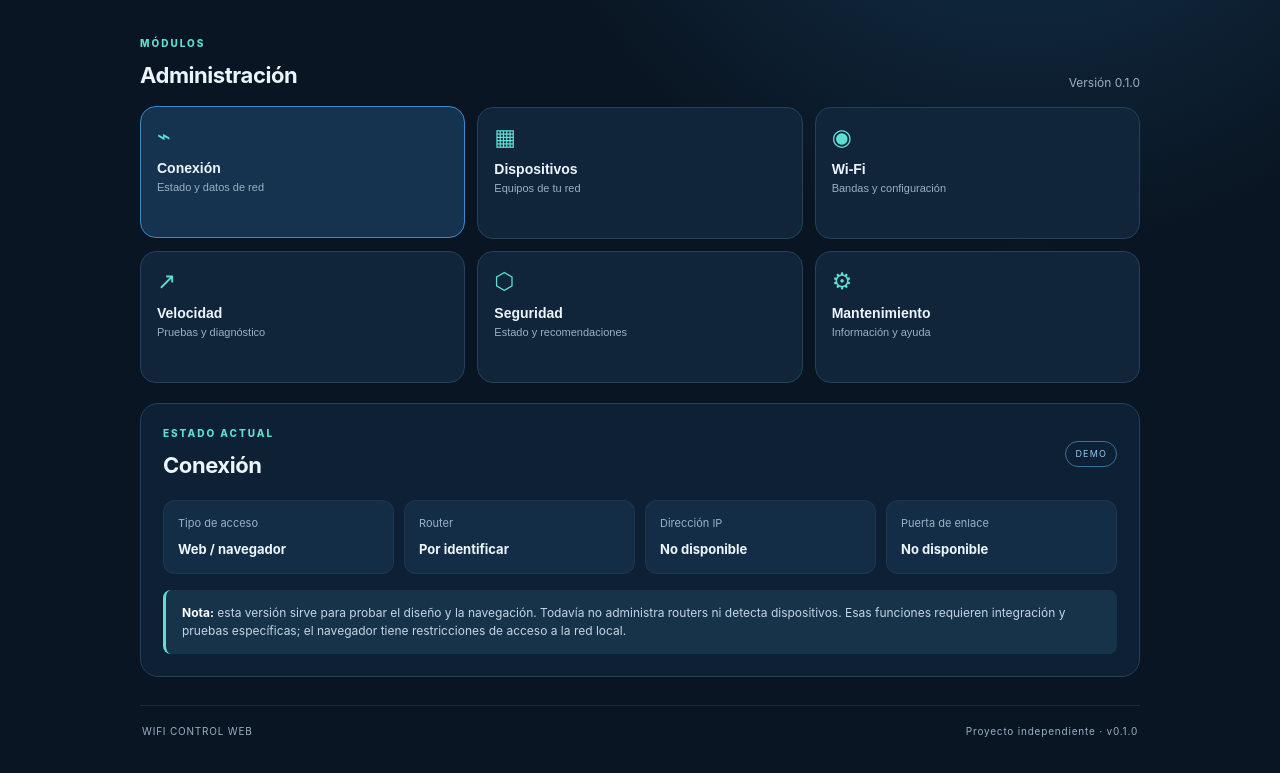
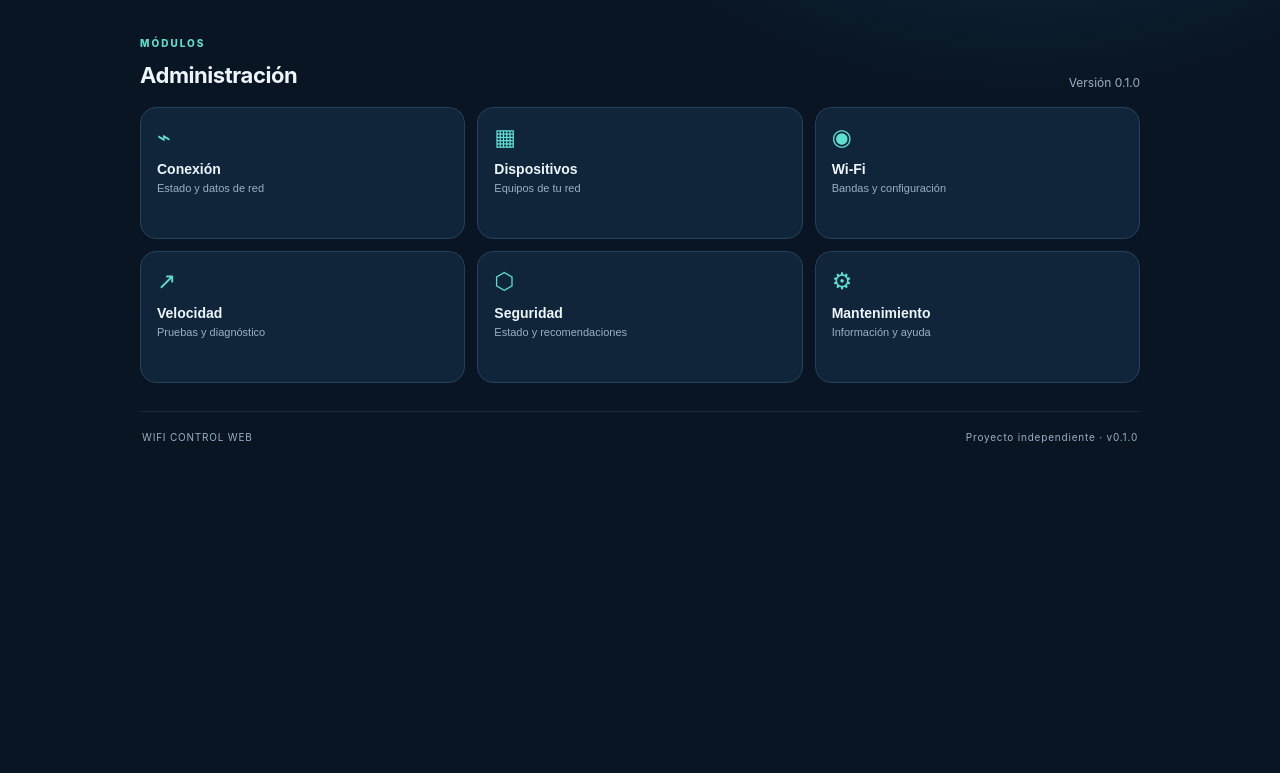
Before and after one commit to SencMed/WIFI-CONTROL-WEB, a plain HTML site: page index.html in a window 1280 px wide. Shown: the part 361-1134 px from the top of the page. After the commit the page ends 848 px from the top, so only its background shows below. Drawn offline with Linux system fonts and the light colour scheme.

Commit message:
Open each module on its own screen

```diff
--- a/index.html
+++ b/index.html
@@ -12,10 +12,11 @@
 </head>
 <body>
 <header class="topbar">
-  <a class="brand" href="#"><span class="brand-mark">⌁</span><span>WIFI <b>CONTROL</b><small>WEB EDITION</small></span></a>
+  <a class="brand" href="#" id="brand-home"><span class="brand-mark">⌁</span><span>WIFI <b>CONTROL</b><small>WEB EDITION</small></span></a>
   <span class="status"><i></i> PANEL WEB</span>
 </header>
 <main class="shell">
+  <div id="home-view">
     <section class="welcome">
       <p class="eyebrow">CENTRO DE CONTROL</p>
       <h1>Tu red, <span>bajo control.</span></h1>
@@ -28,22 +29,17 @@
     </section>
     <section class="section-head"><div><p class="eyebrow">MÓDULOS</p><h2>Administración</h2></div><span class="muted">Versión 0.1.0</span></section>
     <section class="modules">
-    <button class="module active" data-panel="connection"><span class="module-icon">⌁</span><b>Conexión</b><small>Estado y datos de red</small></button>
+      <button class="module" data-panel="connection"><span class="module-icon">⌁</span><b>Conexión</b><small>Estado y datos de red</small></button>
       <button class="module" data-panel="devices"><span class="module-icon">▦</span><b>Dispositivos</b><small>Equipos de tu red</small></button>
       <button class="module" data-panel="wifi"><span class="module-icon">◉</span><b>Wi-Fi</b><small>Bandas y configuración</small></button>
       <button class="module" data-panel="speed"><span class="module-icon">↗</span><b>Velocidad</b><small>Pruebas y diagnóstico</small></button>
       <button class="module" data-panel="security"><span class="module-icon">⬡</span><b>Seguridad</b><small>Estado y recomendaciones</small></button>
       <button class="module" data-panel="maintenance"><span class="module-icon">⚙</span><b>Mantenimiento</b><small>Información y ayuda</small></button>
     </section>
-  <section class="panel" id="panel" aria-live="polite">
-    <div class="panel-heading"><div><p class="eyebrow">ESTADO ACTUAL</p><h2>Conexión</h2></div><span class="tag">DEMO</span></div>
-    <div class="data-grid">
-      <article class="data-tile"><span>Tipo de acceso</span><strong>Web / navegador</strong></article>
-      <article class="data-tile"><span>Router</span><strong>Por identificar</strong></article>
-      <article class="data-tile"><span>Dirección IP</span><strong>No disponible</strong></article>
-      <article class="data-tile"><span>Puerta de enlace</span><strong>No disponible</strong></article>
   </div>
-    <div class="notice"><b>Nota:</b> esta versión sirve para probar el diseño y la navegación. Todavía no administra routers ni detecta dispositivos. Esas funciones requieren integración y pruebas específicas; el navegador tiene restricciones de acceso a la red local.</div>
+  <section class="module-view" id="module-view" hidden aria-live="polite">
+    <button class="back-button" id="back-home" type="button">← <span>Volver al menú</span></button>
+    <div id="module-content"></div>
   </section>
   <footer><span>WIFI CONTROL WEB</span><span>Proyecto independiente · v0.1.0</span></footer>
 </main>
```
Lines whose indentation alone changed are shown as unchanged.
